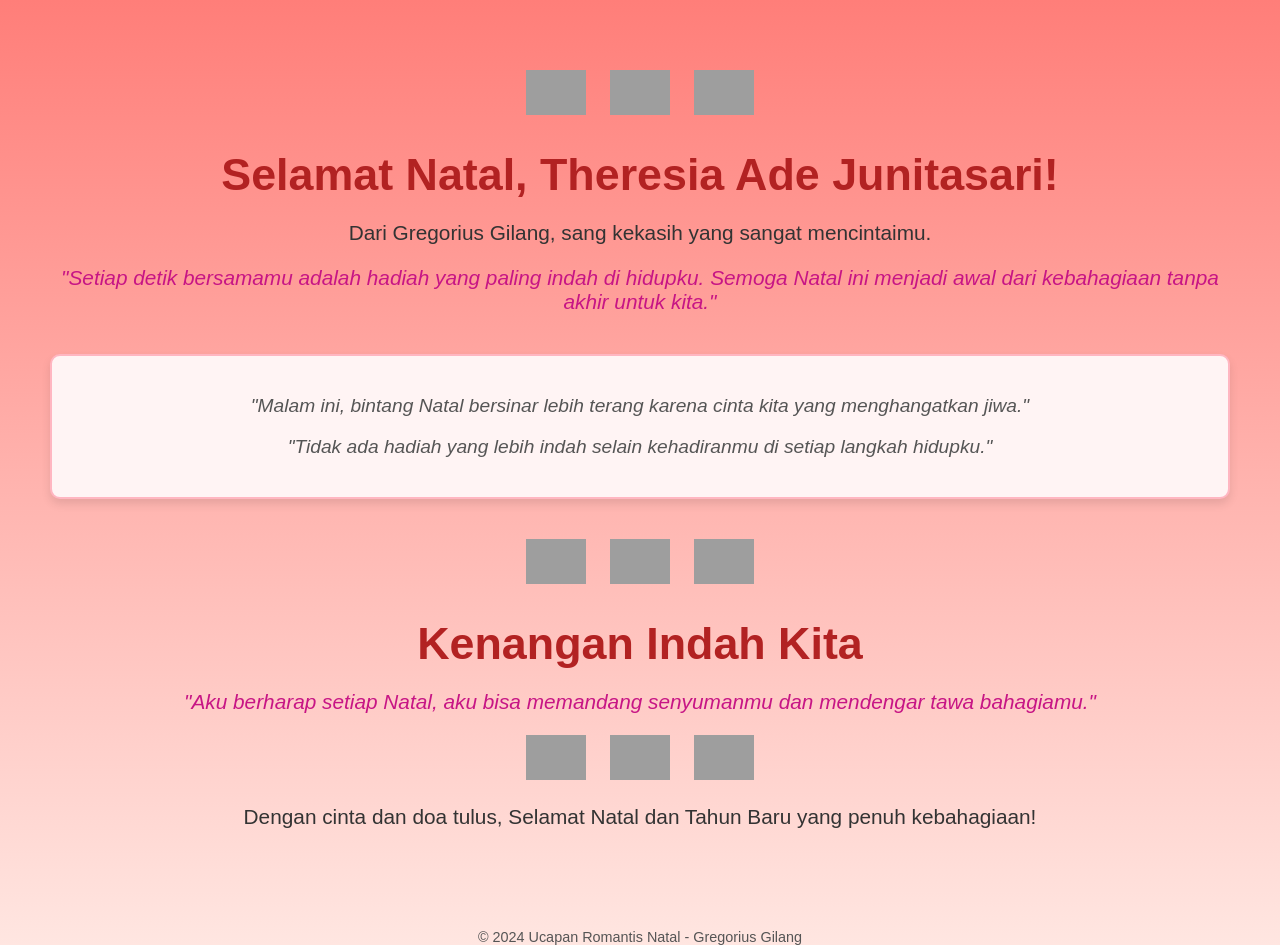
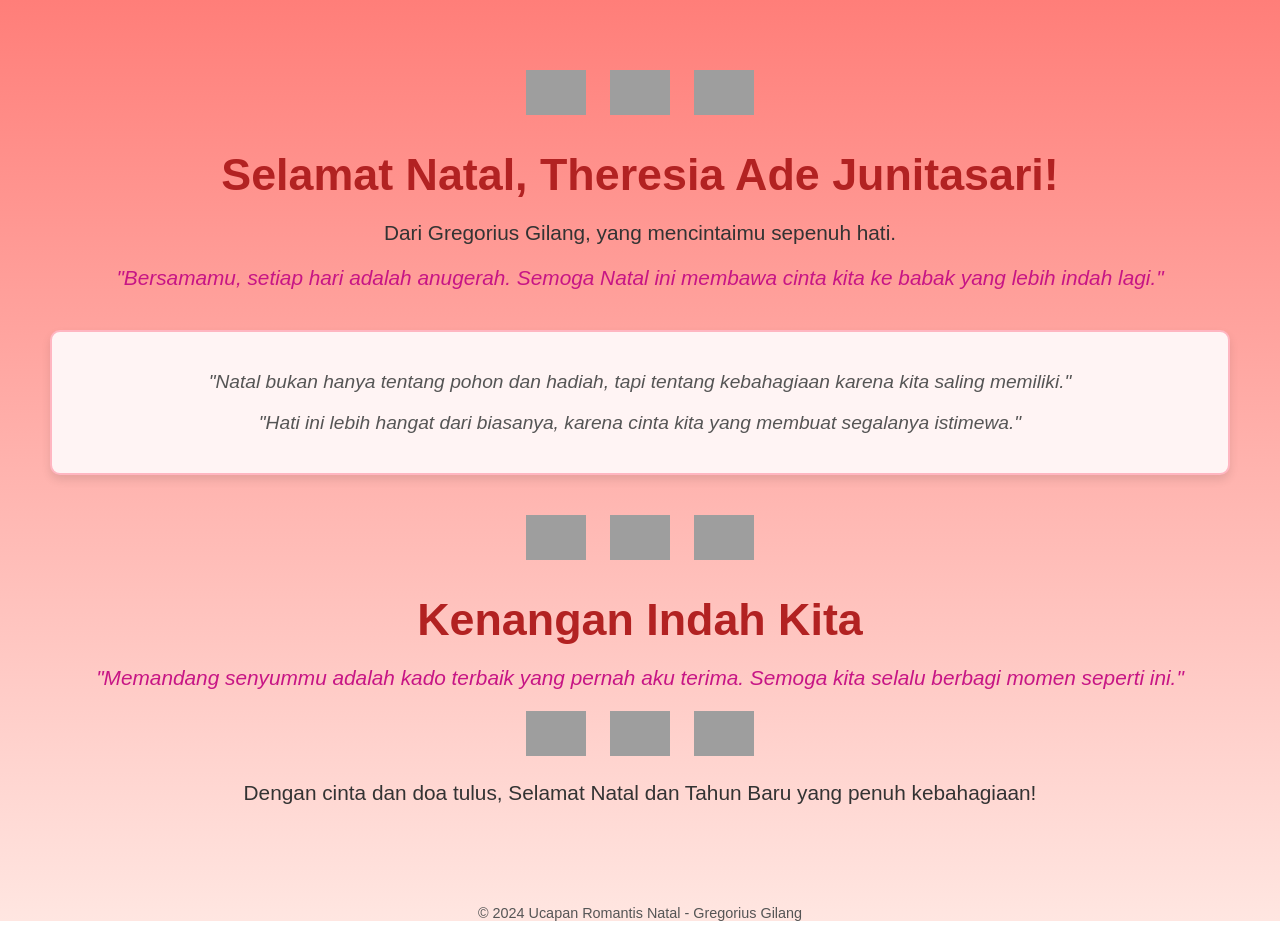
Before and after one commit to GregoriusG13/natal-untuk-kamu, a plain HTML site: page index.html in a window 1280 px wide. After the commit the page ends 921 px from the top, so only its background shows below. Drawn offline with Linux system fonts and the light colour scheme; grey boxes are pictures that could not be loaded.

Commit message:
index.html

```diff
--- a/index.html
+++ b/index.html
@@ -1,4 +1,3 @@
-
 <!DOCTYPE html>
 <html lang="en">
 <head>
@@ -64,12 +63,12 @@
             <img src="https://img.icons8.com/color/96/christmas-tree.png" alt="Tree">
         </div>
         <h1>Selamat Natal, Theresia Ade Junitasari!</h1>
-        <p>Dari Gregorius Gilang, sang kekasih yang sangat mencintaimu.</p>
-        <p class="romantic">"Setiap detik bersamamu adalah hadiah yang paling indah di hidupku. Semoga Natal ini menjadi awal dari kebahagiaan tanpa akhir untuk kita."</p>
+        <p>Dari Gregorius Gilang, yang mencintaimu sepenuh hati.</p>
+        <p class="romantic">"Bersamamu, setiap hari adalah anugerah. Semoga Natal ini membawa cinta kita ke babak yang lebih indah lagi."</p>
 
         <div class="quotes">
-            <p>"Malam ini, bintang Natal bersinar lebih terang karena cinta kita yang menghangatkan jiwa."</p>
-            <p>"Tidak ada hadiah yang lebih indah selain kehadiranmu di setiap langkah hidupku."</p>
+            <p>"Natal bukan hanya tentang pohon dan hadiah, tapi tentang kebahagiaan karena kita saling memiliki."</p>
+            <p>"Hati ini lebih hangat dari biasanya, karena cinta kita yang membuat segalanya istimewa."</p>
         </div>
 
         <div class="decorations">
@@ -79,7 +78,7 @@
         </div>
 
         <h1>Kenangan Indah Kita</h1>
-        <p class="romantic">"Aku berharap setiap Natal, aku bisa memandang senyumanmu dan mendengar tawa bahagiamu."</p>
+        <p class="romantic">"Memandang senyummu adalah kado terbaik yang pernah aku terima. Semoga kita selalu berbagi momen seperti ini."</p>
 
         <div class="decorations">
             <img src="https://img.icons8.com/color/96/christmas-wreath.png" alt="Wreath">
```
